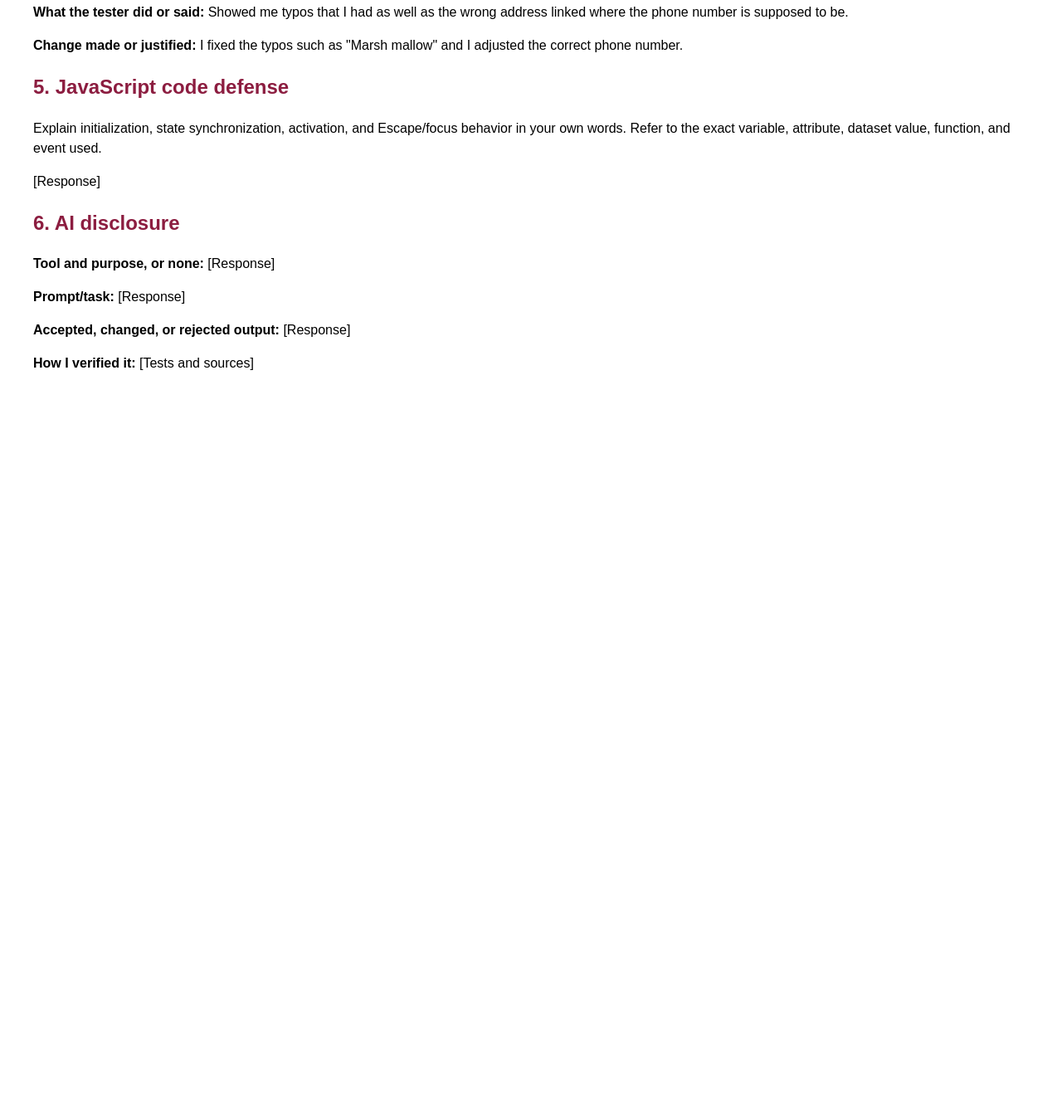
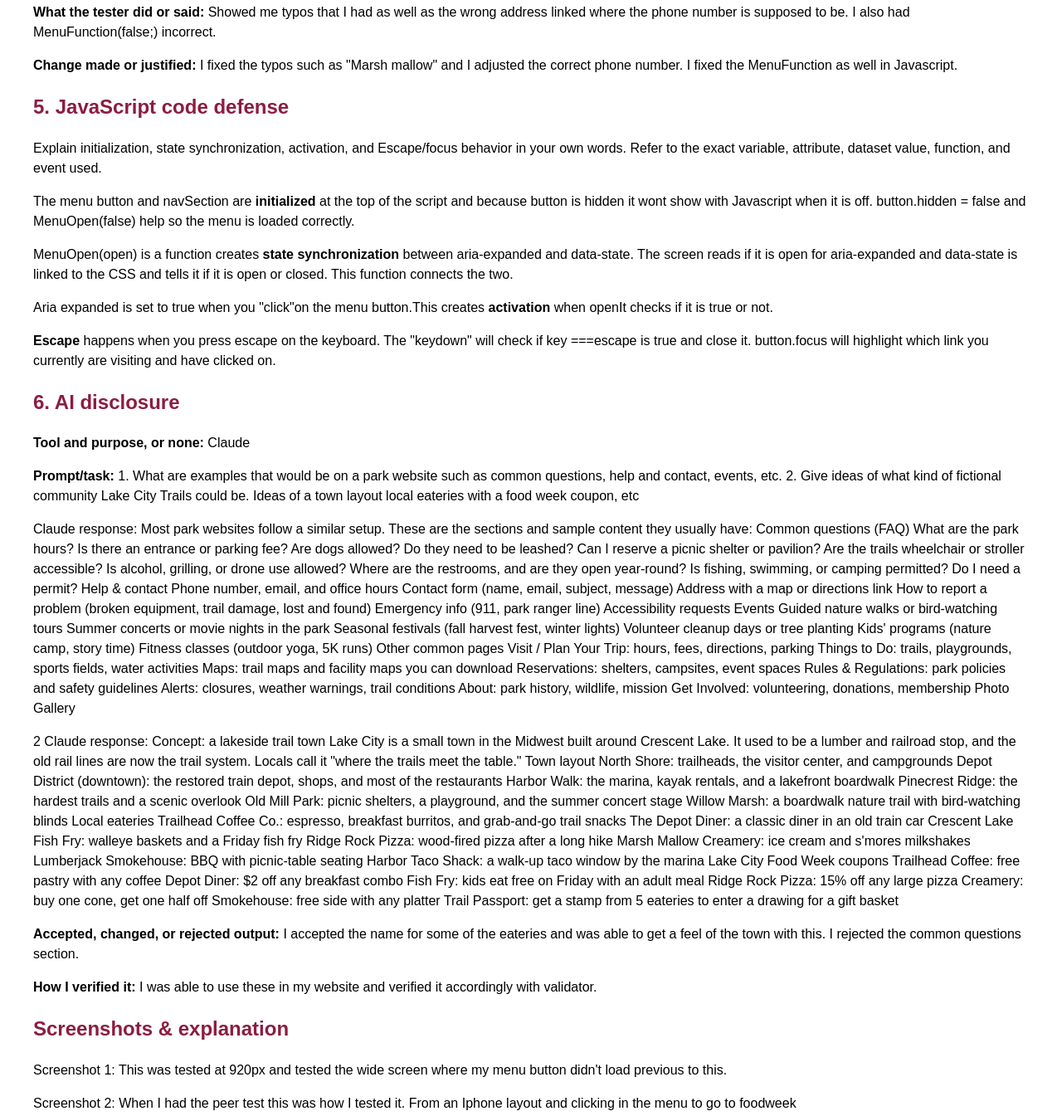
Before and after one commit to Lnavarro122/-Deliverable, a plain HTML site: page navigation-plan.html in a window 1280 px wide. Shown: the part 2004-3349 px from the top of the page at 83% size. Before the commit the page ends 2486 px from the top, so only its background shows below. Drawn offline with Linux system fonts and the light colour scheme.

Commit message:
FInished navigation plan: Javascript code defense and AI disclosure

```diff
--- a/navigation-plan.html
+++ b/navigation-plan.html
@@ -28,9 +28,6 @@
 <p>#hours, #bring, #accessibility - visit.html</p>
 <p>#rules, #report, #contact - support.html</p>
 <p>"A write us a message" that links to email on every page on the top right corner.</p>
-
-
-
 </table>nks and pages were consistent.
 
 <h2>2. Breakpoint evidence</h2><p><strong>Method and widths tested:</strong> My first Method test I did was use the iphone layout and started to go wider through to 1200.</p><p><strong>First content failure:</strong> At 912 the Get involved section dropped down to the second row.</p><p><strong>Chosen breakpoint in relative units:</strong> I added @media (min-width: 66em). em grows with the text so there wasn't an excess screen </p><p><strong>Long-label and zoom retest:</strong> I tested the Trail Guide with a much longer name and saw the words fit to the screen and didn't cut off.</p>
@@ -42,9 +39,89 @@
 <tr><td>JavaScript unavailable</td><td>The menu remains hidden until the layout is widescreen.</td><td>Menu didn't appear because Javascript had typo in the addeventlistener page.</td><td>Passed. I fixed the addeventlistener sections so I saw the menu at a narrow screen./td></tr>
 <tr><td>CSS unavailable / wide recovery</td><td>Expected: To first see the button at narrow and widen the layout so the'yre hidden.</td><td>Menu button showed in narrow and left in wide.</td><td>Passed</td></tr></table><p><strong>Screenshot filenames and what each proves:</strong> [Response]</p>
 
-<h2>4. Peer task test</h2><p><strong>Tester relationship</strong> Girlfriend</p><p><strong>Two tasks attempted:</strong> First they saw how the menu button changes between narrow and wide screens. Task 1: Check the restaurants for food week. Task 2: Check the hours and contact page for the visitors center.</p><p><strong>What the tester did or said:</strong> Showed me typos that I had as well as the wrong address linked where the phone number is supposed to be.</p><p><strong>Change made or justified:</strong> I fixed the typos such as "Marsh mallow" and I adjusted the correct phone number.</p>
+<h2>4. Peer task test</h2><p><strong>Tester relationship</strong> Girlfriend</p><p><strong>Two tasks attempted:</strong> First they saw how the menu button changes between narrow and wide screens. Task 1: Check the restaurants for food week. Task 2: Check the hours and contact page for the visitors center.</p><p><strong>What the tester did or said:</strong> Showed me typos that I had as well as the wrong address linked where the phone number is supposed to be. I also had MenuFunction(false;) incorrect.</p><p><strong>Change made or justified:</strong> I fixed the typos such as "Marsh mallow" and I adjusted the correct phone number. I fixed the MenuFunction as well in Javascript.</p>
 
-<h2>5. JavaScript code defense</h2><p>Explain initialization, state synchronization, activation, and Escape/focus behavior in your own words. Refer to the exact variable, attribute, dataset value, function, and event used.</p><p>[Response]</p>
+<h2>5. JavaScript code defense</h2><p>Explain initialization, state synchronization, activation, and Escape/focus behavior in your own words. Refer to the exact variable, attribute, dataset value, function, and event used.</p>
+<p>The menu button and navSection are <strong>initialized </strong>at the top of the script and because button is hidden it wont show with Javascript when it is off. button.hidden = false and MenuOpen(false) help so the menu is loaded correctly.</p>
+<p>MenuOpen(open) is a function creates <strong>state synchronization</strong> between aria-expanded and data-state. The screen reads if it is open for aria-expanded and data-state is linked to the CSS and tells it if it is open or closed. This function connects the two.</p>
+<p>Aria expanded is set to true when you "click"on the menu button.This creates <strong>activation </strong> when openIt checks if it is true or not.</p>
+<p><strong>Escape</strong> happens when you press escape on the keyboard. The "keydown" will check if key ===escape is true and close it. button.focus will highlight which link you currently are visiting and have clicked on.</p>
+<h2>6. AI disclosure</h2><p><strong>Tool and purpose, or none:</strong> Claude </p><p><strong>Prompt/task:</strong> 1. What are examples that would be on a park website such as common questions, help and contact, events, etc. 2. Give ideas of what kind of fictional community Lake City Trails could be. Ideas of a town layout local eateries with a food week coupon, etc</p>
+<p>Claude response: Most park websites follow a similar setup. These are the sections and sample content they usually have:
 
-<h2>6. AI disclosure</h2><p><strong>Tool and purpose, or none:</strong> [Response]</p><p><strong>Prompt/task:</strong> [Response]</p><p><strong>Accepted, changed, or rejected output:</strong> [Response]</p><p><strong>How I verified it:</strong> [Tests and sources]</p>
+Common questions (FAQ)
+
+What are the park hours?
+Is there an entrance or parking fee?
+Are dogs allowed? Do they need to be leashed?
+Can I reserve a picnic shelter or pavilion?
+Are the trails wheelchair or stroller accessible?
+Is alcohol, grilling, or drone use allowed?
+Where are the restrooms, and are they open year-round?
+Is fishing, swimming, or camping permitted? Do I need a permit?
+
+Help & contact
+
+Phone number, email, and office hours
+Contact form (name, email, subject, message)
+Address with a map or directions link
+How to report a problem (broken equipment, trail damage, lost and found)
+Emergency info (911, park ranger line)
+Accessibility requests
+
+Events
+
+Guided nature walks or bird-watching tours
+Summer concerts or movie nights in the park
+Seasonal festivals (fall harvest fest, winter lights)
+Volunteer cleanup days or tree planting
+Kids' programs (nature camp, story time)
+Fitness classes (outdoor yoga, 5K runs)
+
+Other common pages
+
+Visit / Plan Your Trip: hours, fees, directions, parking
+Things to Do: trails, playgrounds, sports fields, water activities
+Maps: trail maps and facility maps you can download
+Reservations: shelters, campsites, event spaces
+Rules & Regulations: park policies and safety guidelines
+Alerts: closures, weather warnings, trail conditions
+About: park history, wildlife, mission
+Get Involved: volunteering, donations, membership
+Photo Gallery</p>
+<p>2 Claude response: Concept: a lakeside trail town
+Lake City is a small town in the Midwest built around Crescent Lake. It used to be a lumber and railroad stop, and the old rail lines are now the trail system. Locals call it "where the trails meet the table."
+
+Town layout
+
+North Shore: trailheads, the visitor center, and campgrounds
+Depot District (downtown): the restored train depot, shops, and most of the restaurants
+Harbor Walk: the marina, kayak rentals, and a lakefront boardwalk
+Pinecrest Ridge: the hardest trails and a scenic overlook
+Old Mill Park: picnic shelters, a playground, and the summer concert stage
+Willow Marsh: a boardwalk nature trail with bird-watching blinds
+
+Local eateries
+
+Trailhead Coffee Co.: espresso, breakfast burritos, and grab-and-go trail snacks
+The Depot Diner: a classic diner in an old train car
+Crescent Lake Fish Fry: walleye baskets and a Friday fish fry
+Ridge Rock Pizza: wood-fired pizza after a long hike
+Marsh Mallow Creamery: ice cream and s'mores milkshakes
+Lumberjack Smokehouse: BBQ with picnic-table seating
+Harbor Taco Shack: a walk-up taco window by the marina
+
+Lake City Food Week coupons
+
+Trailhead Coffee: free pastry with any coffee
+Depot Diner: $2 off any breakfast combo
+Fish Fry: kids eat free on Friday with an adult meal
+Ridge Rock Pizza: 15% off any large pizza
+Creamery: buy one cone, get one half off
+Smokehouse: free side with any platter
+Trail Passport: get a stamp from 5 eateries to enter a drawing for a gift basket </p>
+<p><strong>Accepted, changed, or rejected output:</strong> I accepted the name for some of the eateries and was able to get a feel of the town with this. I rejected the common questions section.</p><p><strong>How I verified it:</strong> I was able to use these in my website and verified it accordingly with validator. </p>
+<h2>Screenshots & explanation</h2>
+<p>Screenshot 1: This was tested at 920px and tested the wide screen where my menu button didn't load previous to this.</p>
+<p>Screenshot 2: When I had the peer test this was how I tested it. From an Iphone layout and clicking in the menu to go to foodweek</p>
 </body></html>
--- a/navigation.js
+++ b/navigation.js
@@ -10,7 +10,7 @@ function MenuOpen(open) {
     button.setAttribute("aria-expanded", open ? "true" : "false");
     navSection.dataset.state = open ? "open": "closed";
 }
-// This button is so the menu bbutton can show.
+// This button is so the menu button can show.
 //hidden hides button so with it being false, the button appears
 button.hidden = false;
 MenuOpen(false);
```
